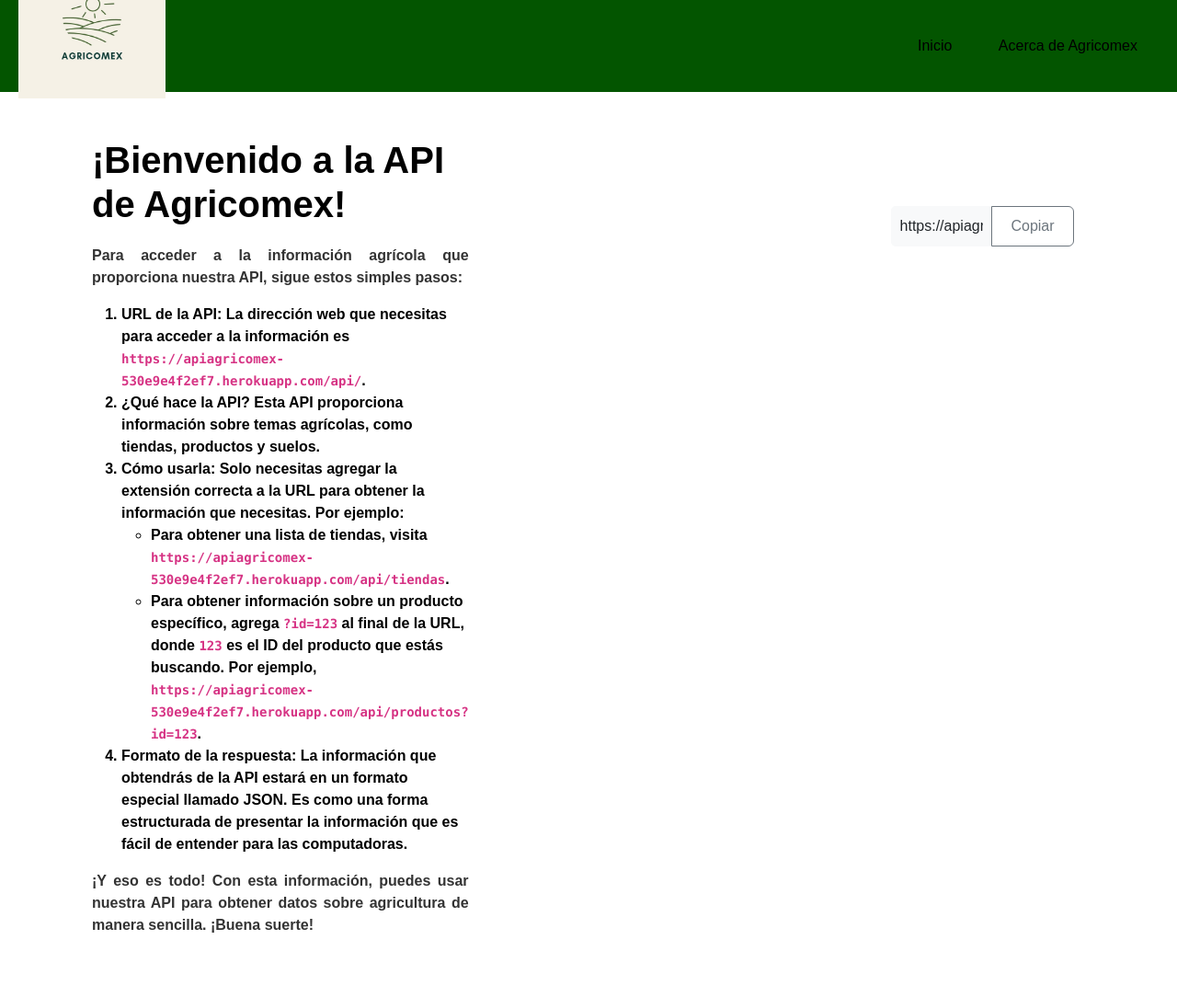
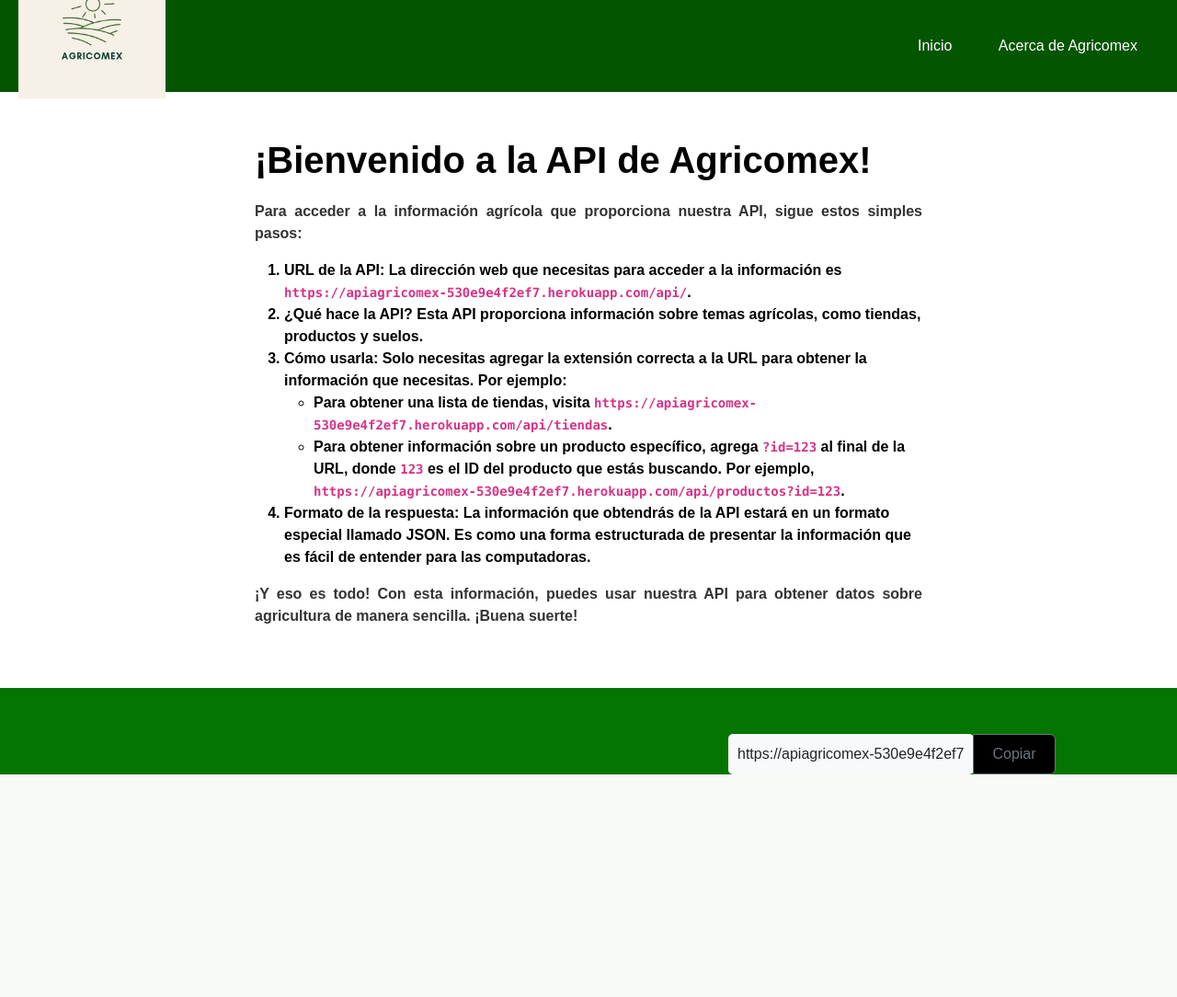
Before and after one commit to Javier-003/agricome, a Flask app: page / in a window 1280 px wide. Shown: the whole page at 92% size. After the commit the page ends 842 px from the top, so only its background shows below. Run offline with Flask 3, Linux system fonts and the light colour scheme; some libraries are stand-ins or nearby versions.

Commit message:
Update Inicio.html

```diff
--- a/templates/Inicio.html
+++ b/templates/Inicio.html
@@ -1,14 +1,26 @@
 <!DOCTYPE html>
 <html lang="en">
-<title>Inicio</title>
 
 <head>
     <meta charset="UTF-8">
     <meta name="viewport" content="width=device-width, user scalable=no, initial-scale=1.0, maximun-scale=1.0,
  minimum-scale=1.0">
+    <title>Inicio</title>
     <link rel="stylesheet" href="css/bootstrap.css">
     <link href="https://cdn.jsdelivr.net/npm/bootstrap@5.2.3/dist/css/bootstrap.min.css" rel="stylesheet" integrity="sha384-rbsA2VBKQhggwzxH7pPCaAqO46MgnOM80zW1RWuH61DGLwZJEdK2Kadq2F9CUG65" crossorigin="anonymous">
     <link rel="stylesheet" href="{{ url_for('static', filename='css/usuario.css') }}">
+    <style>
+        .general {
+            display: flex;
+            justify-content: center;
+            align-items: center;
+            height: 100%;
+        }
+
+        .general-1 {
+            width: 70%;
+        }
+    </style>
 </head>
 
 <body>
@@ -16,18 +28,17 @@
     <header>
         <div class="logo">
             <img src="{{ url_for('static', filename='img/logo.jpg') }}" alt="Mi Imagen">
-
             <h2 class="Nombre">Agricomex</h2>
         </div>
 
         <nav class="menu">
             <div>
                 <a href="{{ url_for('Inicio') }}">
-                    <button type="button" class="btn btn-orange" style="color: black; ">Inicio</button>
+                    <button type="button" class="btn btn-orange" style="color: rgb(255, 255, 255); ">Inicio</button>
                 </a>
 
                 <a href="{{ url_for('acercade') }}">
-                    <button type="button" class="btn btn-orange" style="color: black;">Acerca de Agricomex</button>
+                    <button type="button" class="btn btn-orange" style="color: rgb(255, 255, 255);">Acerca de Agricomex</button>
                 </a>
             </div>
         </nav>
@@ -59,17 +70,19 @@
             </ol>
             <p>¡Y eso es todo! Con esta información, puedes usar nuestra API para obtener datos sobre agricultura de manera sencilla. ¡Buena suerte!</p>
         </div>
+
+    </section>
+
     <div class="container mt-4">
         <div class="row justify-content-end" style="margin-top: 50px;">
             <div class="col-md-4 text-center" style="margin-right: 50px;">
                 <div class="input-group">
                     <input type="text" class="form-control text-center bg-light border-0" id="api-link" value="https://apiagricomex-530e9e4f2ef7.herokuapp.com/api/" readonly>
-                        <button class="btn btn-outline-secondary" type="button" id="copy-button">Copiar</button>
+                    <button class="btn btn-outline-secondary" type="button" id="copy-button" style="background: black;">Copiar</button>
                 </div>
             </div>
         </div>
     </div>
-    </section>
 
     <script>
         document.getElementById('copy-button').addEventListener('click', function() {
```
Lines whose indentation alone changed are shown as unchanged.
